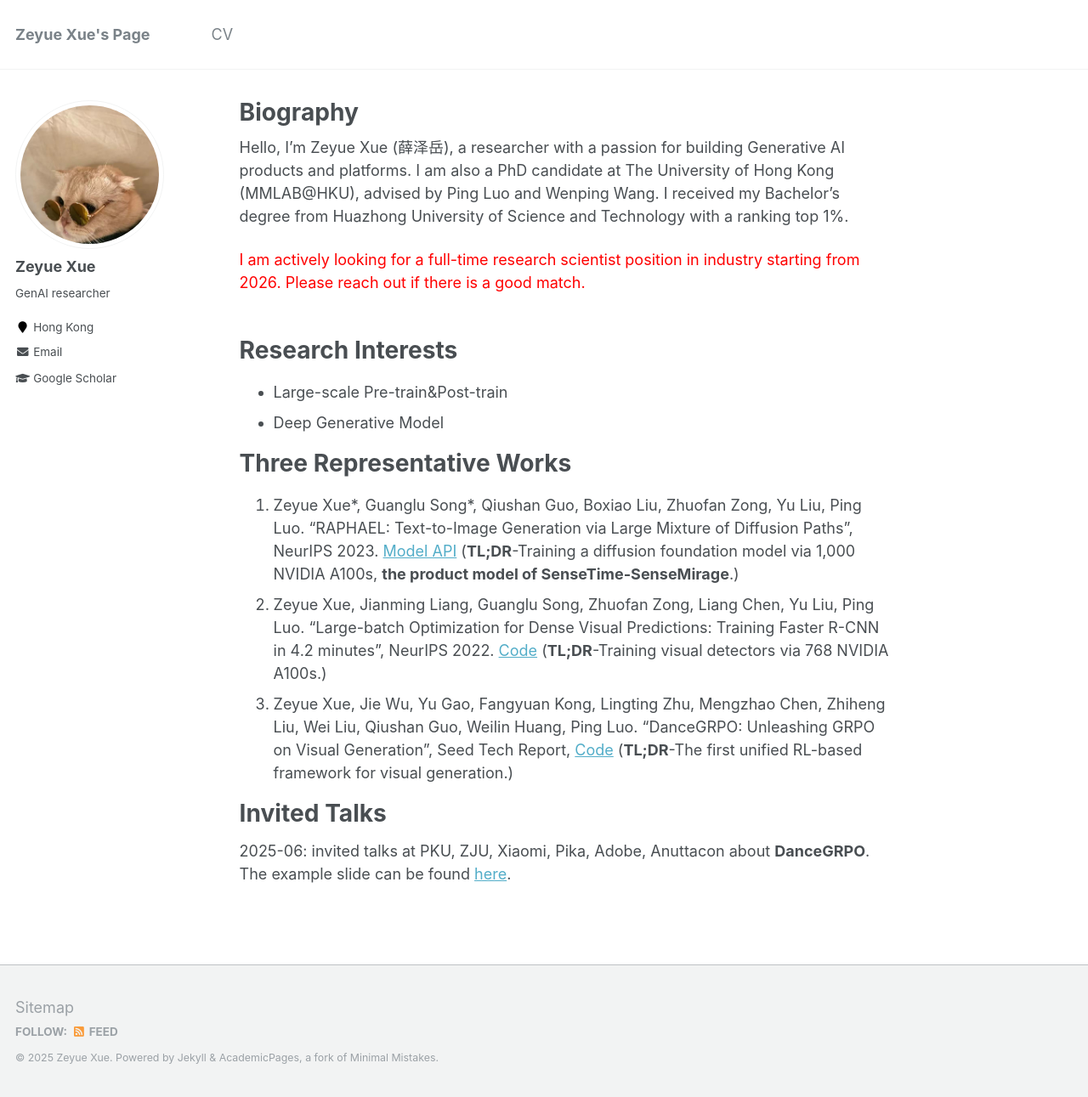
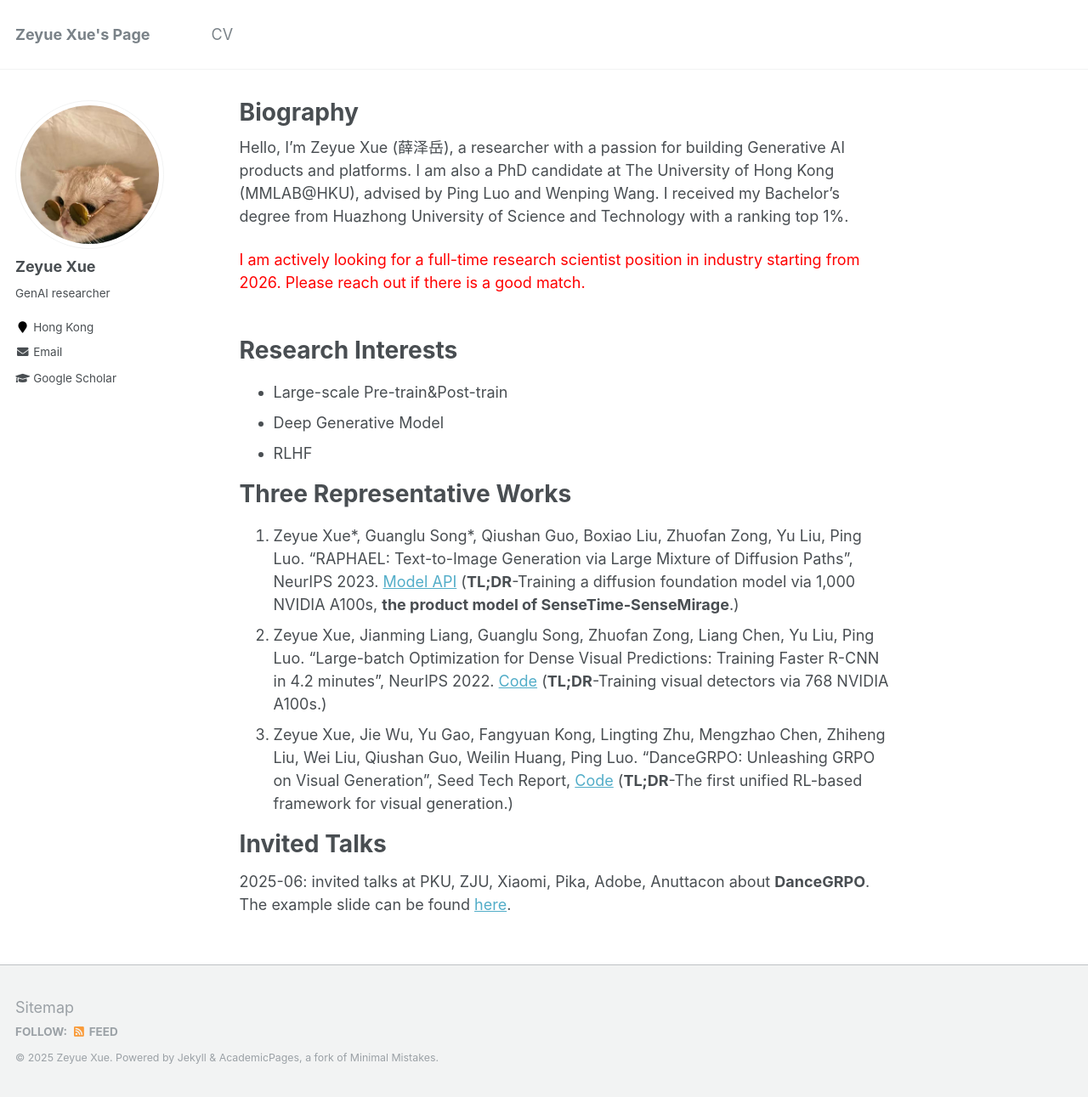
Before and after one commit to XueZeyue/xuezeyue.github.io, a Jekyll site: the page built from _pages/about.md, in a window 1280 px wide and 1291 px high. Shown: the whole window at 85% size. Built offline with Jekyll 4.4.1, drawn with Linux system fonts in a browser that asks for light colours.

Commit message:
Update about.md

```diff
--- a/_pages/about.md
+++ b/_pages/about.md
@@ -18,6 +18,7 @@ Research Interests
 ======
   * Large-scale Pre-train&Post-train
   * Deep Generative Model
+  * RLHF
 
 **Three Representative Works**
 ======
```
